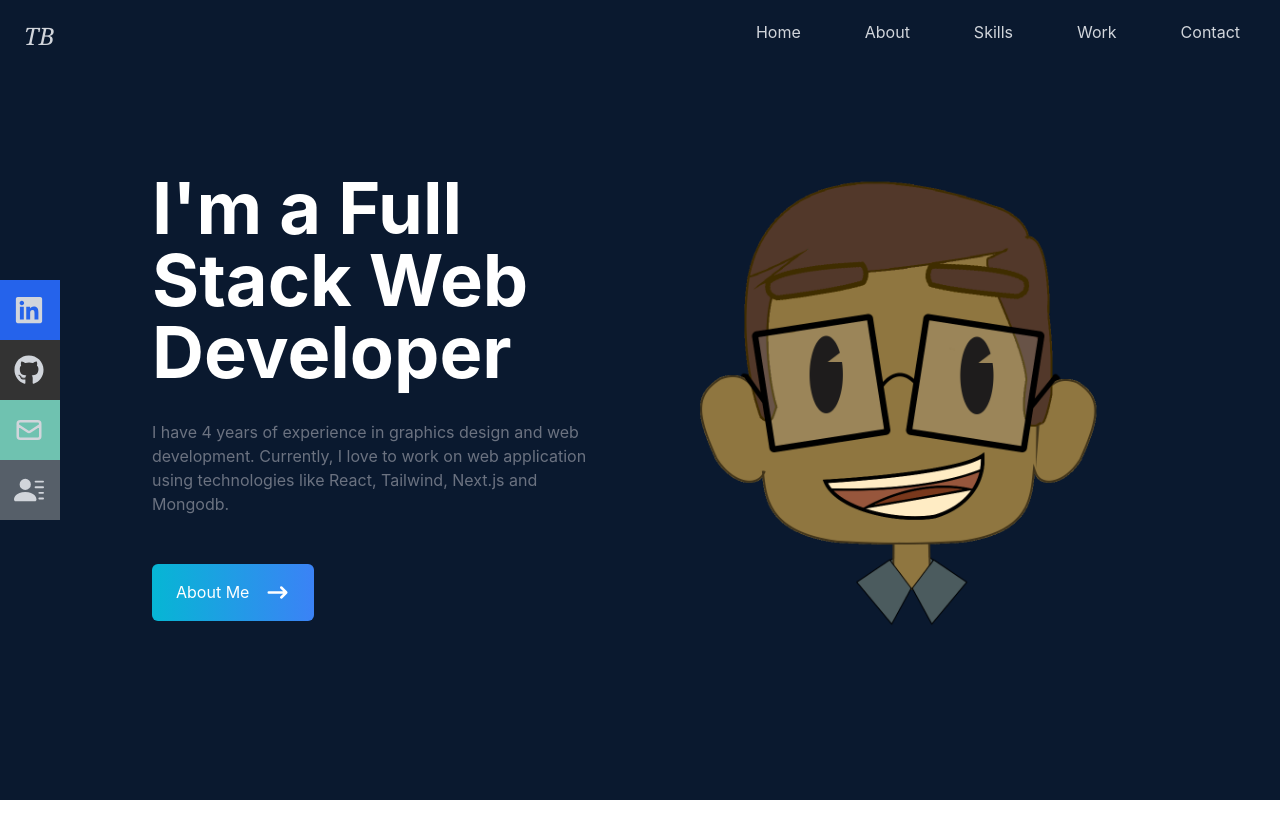
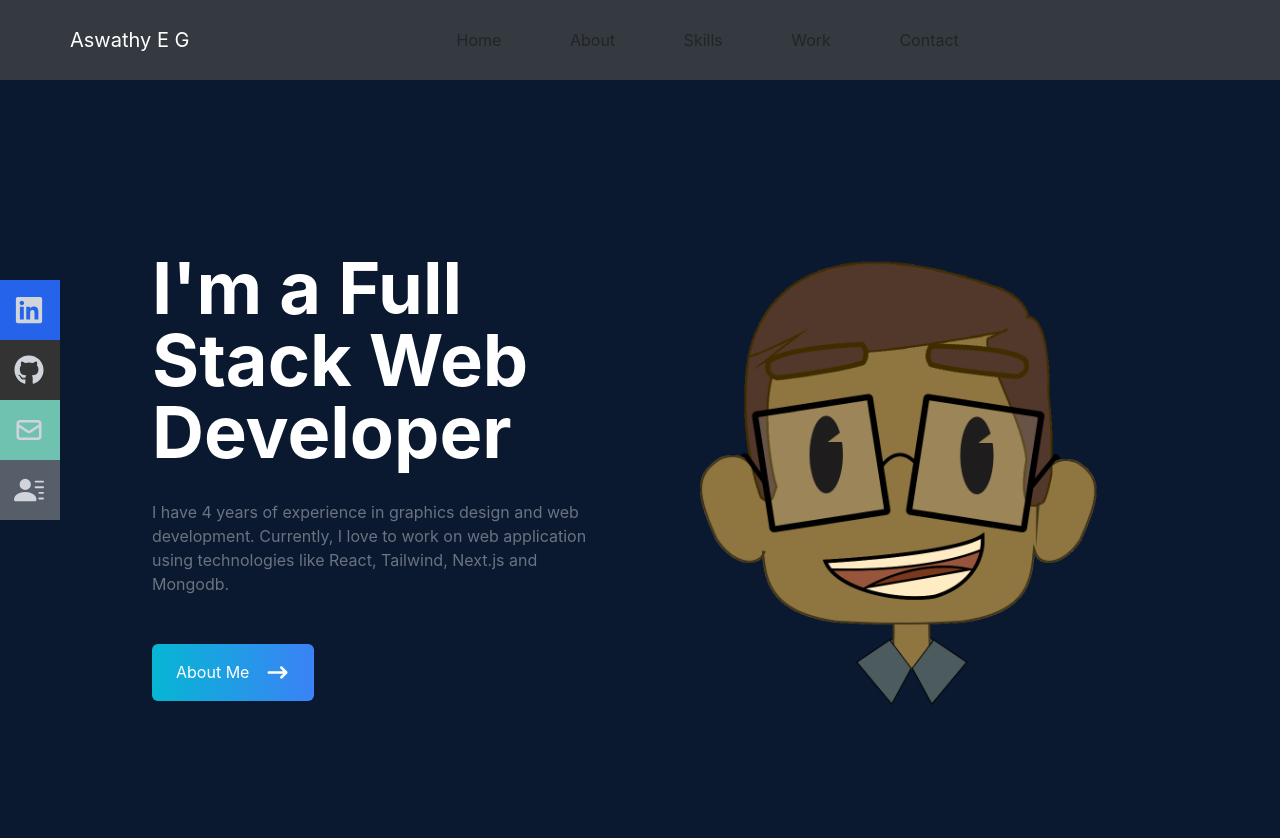
Before and after one commit to aswathyeg/react-portfolio, a React (Create React App) app: page / in a window 1280 px wide. Shown: the top 838 px of the page. Before the commit the page ends 800 px from the top, so only its background shows below. Built offline with nearby package versions, Linux system fonts and the light colour scheme.

Commit message:
added bootstrap

```diff
--- a/src/components/Navbar.js
+++ b/src/components/Navbar.js
@@ -10,93 +10,92 @@ import {
 import { HiOutlineMail } from "react-icons/hi";
 import { BsFillPersonLinesFill } from "react-icons/bs";
 import { Link } from "react-scroll";
+import { Container, Navbar, NavbarBrand, NavItem, Nav } from "react-bootstrap";
 
-const Navbar = () => {
+const NavbarPage = () => {
   const [nav, setNav] = useState(false);
   const handleClick = () => setNav(!nav);
 
   return (
-    <div className="fixed w-full h-[80px] flex justify-between items-center px-4 bg-[#0a192f] text-gray-300">
-      <div>
-        <h1 className=" font-thin text-2xl italic font-serif">TB</h1>
-      </div>
+    <Navbar bg="dark" variant="dark" style={{ height: 80 }}>
+      <Container variant="dark" bg="dark" style={{ height: 80 }}>
+        <NavbarBrand>Aswathy E G </NavbarBrand>
+
         {/* menu */}
-      <ul className="hidden md:flex gap-x-8">
+        <Nav className="m-auto">
+          <NavItem Link to="home">
+            Home
+          </NavItem>
+          <NavItem Link to="about">
+            About
+          </NavItem>
+          <NavItem Link to="skills">
+            {" "}
+            Skills
+          </NavItem>
+
+          <NavItem Link to="work">
+            {" "}
+            Work
+          </NavItem>
+          <NavItem Link to="contact">
+            {" "}
+            Contact
+          </NavItem>
+        </Nav>
+        {/* Hamburger */}
+
+        {/* Mobile menu */}
+        {/* <ul>
           <li>
-          <Link to="home" smooth={true} duration={500}>
+            <Link onClick={handleClick} to="home" smooth={true} duration={500}>
               Home
             </Link>
           </li>
           <li>
-          <Link to="about" smooth={true} duration={500}>
-            About
-          </Link>
-        </li>
-        <li>
-          <Link to="skills" smooth={true} duration={500}>
-            Skills
-          </Link>
-        </li>
-        <li>
-          <Link to="work" smooth={true} duration={500}>
-            Work
-          </Link>
-        </li>
-        <li>
-          <Link to="contact" smooth={true} duration={500}>
-            Contact
-          </Link>
-        </li>
-      </ul>
-      {/* Hamburger */}
-      <div onClick={handleClick} className="md:hidden z-10">
-        {!nav ? <FaBars /> : <FaTimes />}
-      </div>
-      {/* Mobile menu */}
-      <ul
-        className={
-          !nav
-            ? "hidden"
-            : "absolute top-0 left-0 w-full h-screen bg-[#0a192f] flex flex-col justify-center items-center"
-        }
-      >
-        <li className="py-6 text-4xl">
-          <Link onClick={handleClick} to="home" smooth={true} duration={500}>
-            Home
-          </Link>
-        </li>
-        <li className="py-6 text-4xl">
             {" "}
             <Link onClick={handleClick} to="about" smooth={true} duration={500}>
               About
             </Link>
           </li>
-        <li className="py-6 text-4xl">
+          <li>
             {" "}
-          <Link onClick={handleClick} to="skills" smooth={true} duration={500}>
+            <Link
+              onClick={handleClick}
+              to="skills"
+              smooth={true}
+              duration={500}
+            >
               Skills
             </Link>
           </li>
-        <li className="py-6 text-4xl">
+          <li>
             {" "}
             <Link onClick={handleClick} to="work" smooth={true} duration={500}>
               Work
             </Link>
           </li>
-        <li className="py-6 text-4xl">
+          <li>
             {" "}
-          <Link onClick={handleClick} to="contact" smooth={true} duration={500}>
+            <Link
+              onClick={handleClick}
+              to="contact"
+              smooth={true}
+              duration={500}
+            >
               Contact
             </Link>
           </li>
-      </ul>
+        </ul> */}
+      </Container>
+
       {/* Social icons */}
       <div className="hidden lg:flex fixed flex-col top-[35%] left-0">
         <ul>
           <li className="w-[160px] h-[60px] flex justify-between items-center ml-[-100px] hover:ml-[-10px] duration-300 bg-blue-600">
             <a
               className="flex justify-between items-center w-full text-gray-300"
-              href="/"
+              href="/https://www.linkedin.com/in/aswathyeg/"
             >
               Linkedin <FaLinkedin size={30} />
             </a>
@@ -127,7 +126,7 @@ const Navbar = () => {
           </li>
         </ul>
       </div>
-    </div>
+    </Navbar>
   );
 };
-export default Navbar;
+export default NavbarPage;
```
Lines whose indentation alone changed are shown as unchanged.
